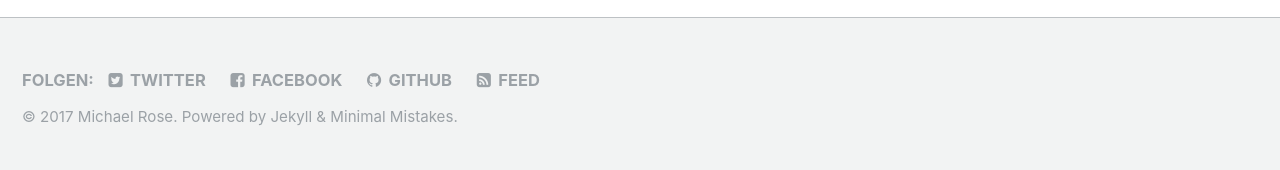
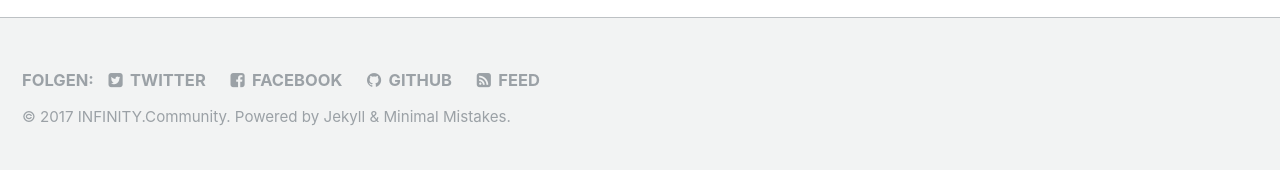
Before and after one commit to infinity-economics/WhitePaper, a Jekyll site: the page built from _pages/home.md, in a window 1280 px wide. Shown: the part 1588-1758 px from the top of the page. Built offline with Jekyll 4.4.1, drawn with Linux system fonts in a browser that asks for light colours.

Commit message:
Initial commit

```diff
--- a/_config.yml
+++ b/_config.yml
@@ -12,16 +12,16 @@ locale                   : "de-DE"
 title                    : "INFINTIY.Community"
 #title                   : "Minimal Mistakes"
 title_separator          : "-"
-name                     : &name "Michael Rose"
-description              : &description "A flexible Jekyll theme for your blog or site with a minimalist aesthetic."
+name                     : &name "INFINITY.Community"
+description              : &description "Sicheres Geld für eine neue freie Welt: Die Open Source Finanz-Plattform von INFINTIY-ECONOMICS"
 #
 #url                     : http://localhost:4000
 #url                      : "https://Infinity-Economics.at"
-url                      : "https://MyCryptoWorld.com"
+url                      : "https://INFINTIY.Community"
 #
 #url                     : "https://MyCryptoWorld.github.io"
 baseurl                  : # the subpath of your site, e.g. "/blog"
-repository               : "infinity-economics/WhitePaper"
+repository               : "INFINITY-ECONOMICS/WhitePaper"
 #
 #url                      : https://mmistakes.github.io # the base hostname & protocol for your site e.g. "https://mmistakes.github.io"
 #baseurl                  : "/minimal-mistakes" # the subpath of your site, e.g. "/blog"
@@ -107,7 +107,7 @@ author:
   flickr           :
   facebook         : *facebook
   foursquare       :
-  github           : "infinity-economics"
+  github           : "INFINITY-ECONOMICS"
   #github          : "mmistakes"
   google_plus      :
   keybase          :
@@ -270,7 +270,7 @@ sass:
 permalink: /:categories/:title/
 # paginate: 5 # amount of posts to show
 # paginate_path: /page:num/
-timezone: America/New_York # http://en.wikipedia.org/wiki/List_of_tz_database_time_zones
+timezone: Europe/Berlin # http://en.wikipedia.org/wiki/List_of_tz_database_time_zones
 
 
 # Plugins
```
